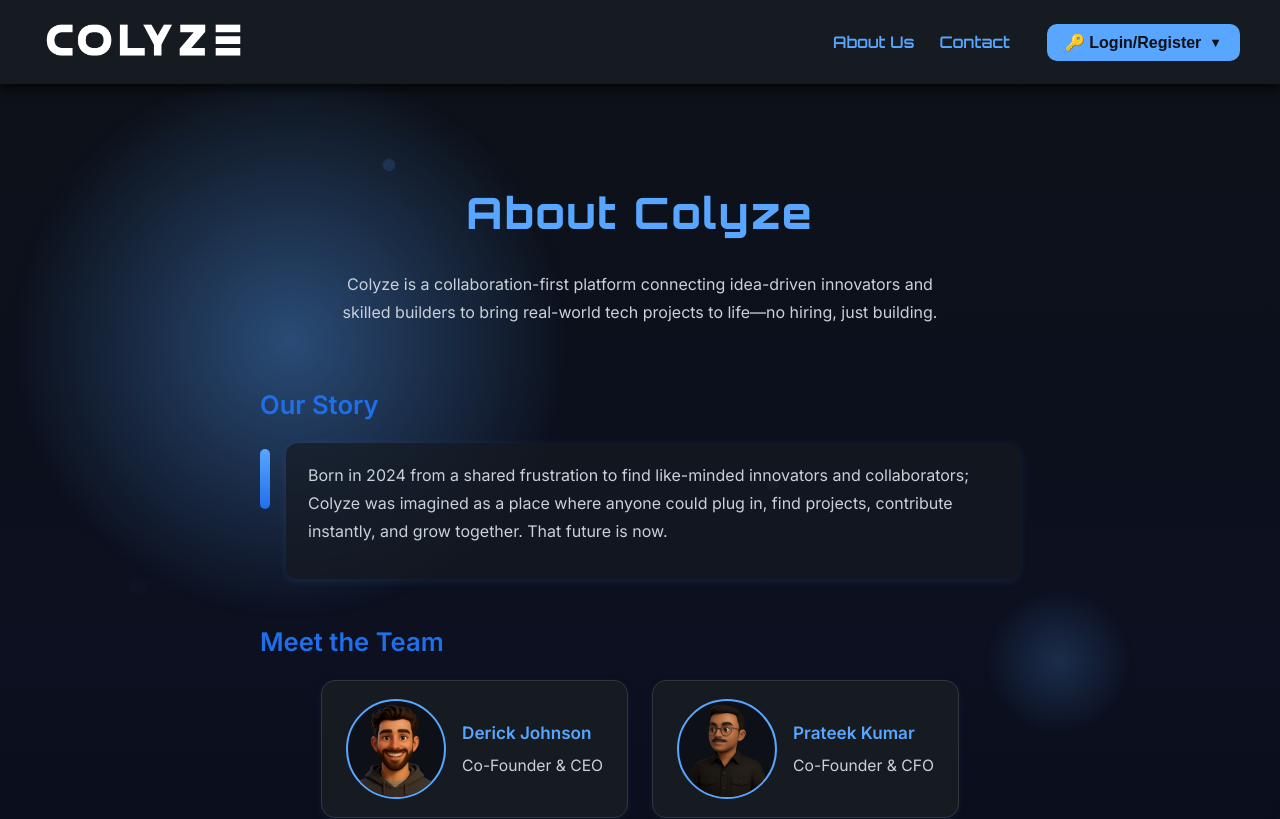
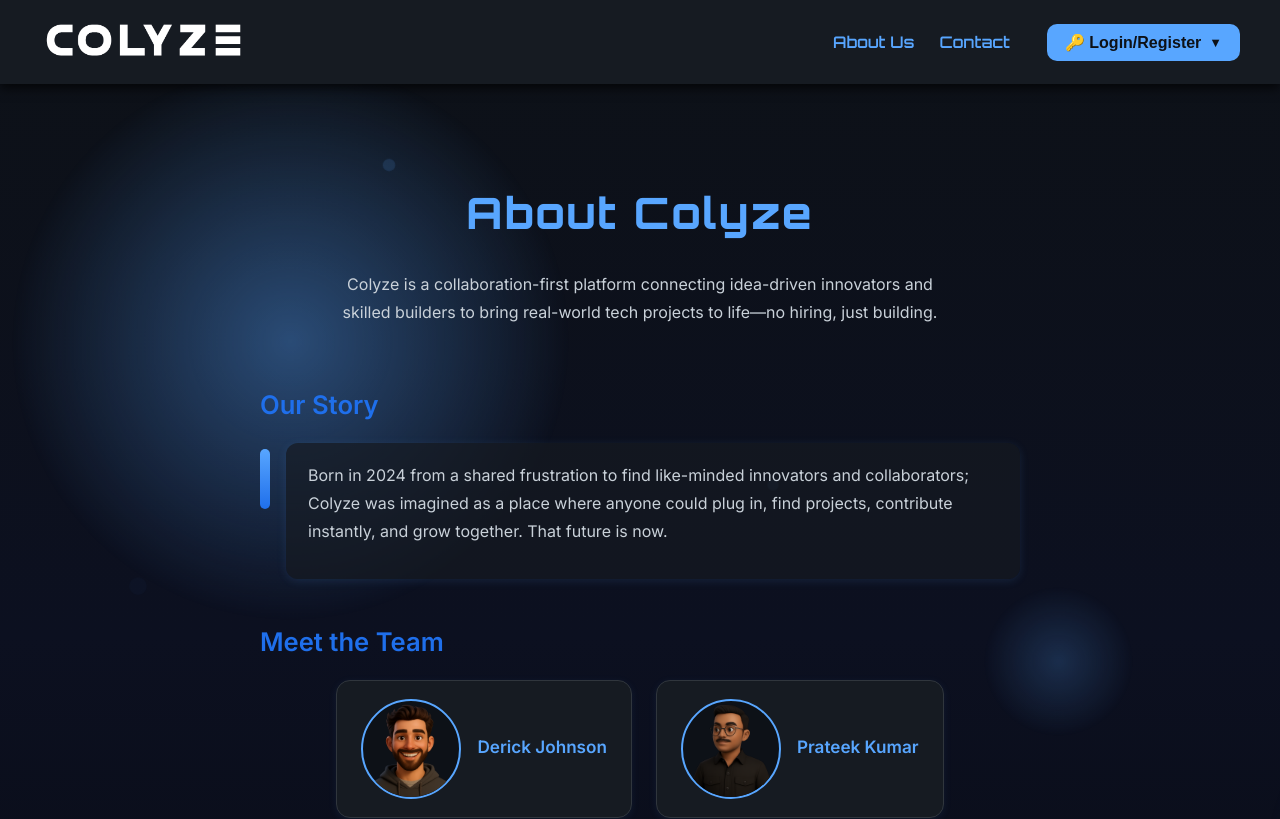
Before and after one commit to colyze-dev/client, a React (Create React App) app: page /about-us in a window 1280 px wide. Shown: the top 819 px of the page. Built offline with nearby package versions, Linux system fonts and the light colour scheme; no server answers; a web font is replaced by a local one.

Commit message:
about us

```diff
--- a/src/pages/AboutUs.js
+++ b/src/pages/AboutUs.js
@@ -37,14 +37,14 @@ export default function AboutUsPage() {
             <img src="/team/derick.png" alt="Derick" className="team-avatar" />
             <div>
               <h3>Derick Johnson</h3>
-              <p>Co-Founder & CEO</p>
+              {/* <p>Co-Founder & CEO</p> */}
             </div>
           </div>
           <div className="team-card">
             <img src="/team/prateek.png" alt="Prateek" className="team-avatar" />
             <div>
               <h3>Prateek Kumar</h3>
-              <p>Co-Founder & CFO</p>
+              {/* <p>Co-Founder & CFO</p> */}
             </div>
           </div>
         </div>
```
